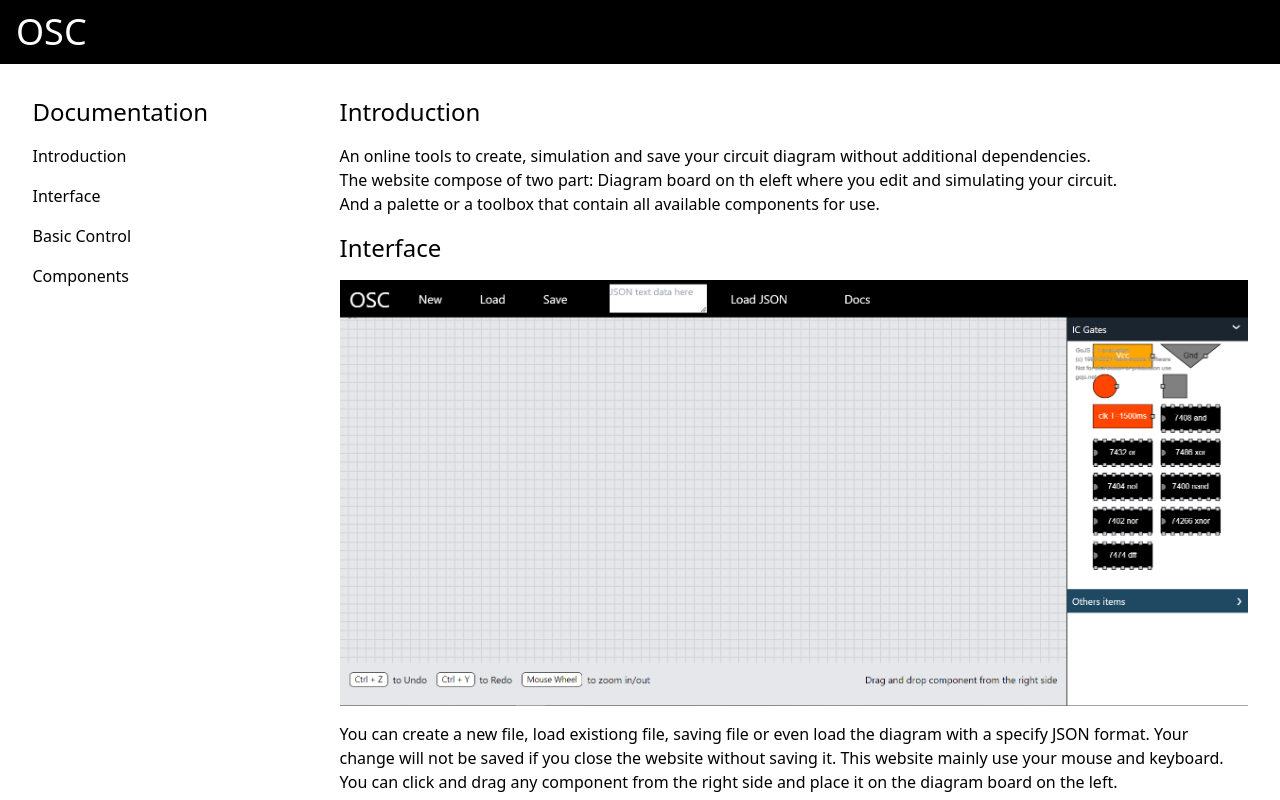
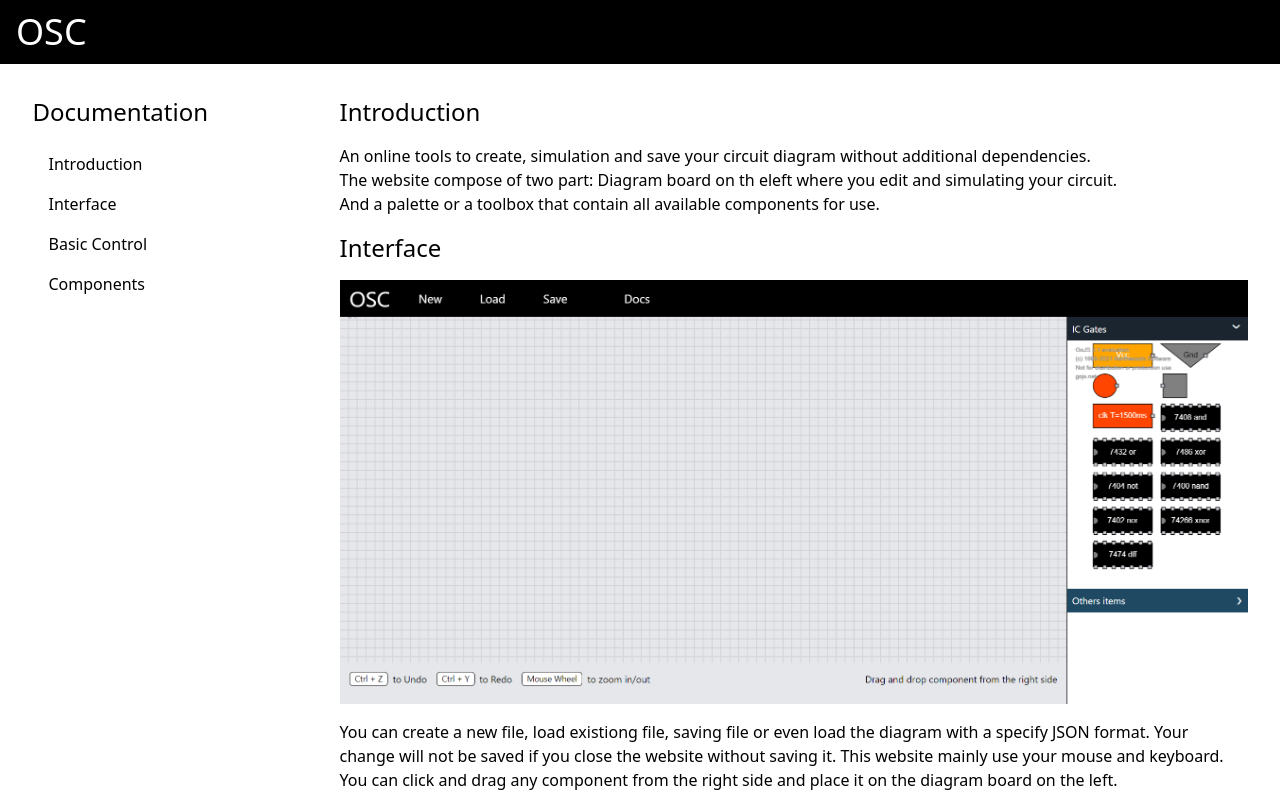
Before and after one commit to apiwitp2070/online-simple-circuit, a React (Create React App) app in the folder frontend/: page /documents in a window 1280 px wide. Shown: the top 800 px of the page. Built offline with nearby package versions, Linux system fonts and the light colour scheme.

Commit message:
remove load json text

```diff
--- a/frontend/src/documents.tsx
+++ b/frontend/src/documents.tsx
@@ -8,6 +8,8 @@ function Docs() {
   const ctrl = useRef<any>(null);
   const comp = useRef<any>(null);
   let history = useHistory();
+
+  const headerTopic = "px-4 py-2 cursor-pointer transition duration-300 hover:bg-gray-200"
 
   useEffect(() => {
     document.title = "OSC Documentation"
@@ -34,11 +36,11 @@ function Docs() {
       <div ref={intro} className="relative flex mx-auto" style={{maxWidth: 1215}}>
 
         <div className="fixed w-1/5 mt-24">
-          <h1 className="text-2xl">Documentation</h1>
-          <h1 className="cursor-pointer my-4" onClick={() => scrollToRef(intro)}>Introduction</h1>
-          <h1 className="cursor-pointer my-4" onClick={() => scrollToRef(inter)}>Interface</h1>
-          <h1 className="cursor-pointer my-4" onClick={() => scrollToRef(ctrl)}>Basic Control</h1>
-          <h1 className="cursor-pointer my-4" onClick={() => scrollToRef(comp)}>Components</h1>
+          <h1 className="text-2xl mb-4">Documentation</h1>
+          <h1 className={headerTopic} onClick={() => scrollToRef(intro)}>Introduction</h1>
+          <h1 className={headerTopic} onClick={() => scrollToRef(inter)}>Interface</h1>
+          <h1 className={headerTopic} onClick={() => scrollToRef(ctrl)}>Basic Control</h1>
+          <h1 className={headerTopic} onClick={() => scrollToRef(comp)}>Components</h1>
         </div>
 
         <div className="absolute right-0 w-4/5 pl-16 mt-24">
--- a/frontend/src/main.tsx
+++ b/frontend/src/main.tsx
@@ -103,6 +103,7 @@ function initDiagram() {
     $(go.GraphLinksModel,
       { linkFromPortIdProperty: "fromPort",  // required information:
         linkToPortIdProperty: "toPort",      // identifies data property names
+        linkKeyProperty: 'key',
     });
 
   // node template helpers (Tooltip when hover with mouse)
@@ -1432,15 +1433,7 @@ function Main() {
           <input type="file" name="load-file" id="load-file" onChange={(e) => loadFile(e)}/>
         </button>
         <button onClick={(e) => setSystemValue(3)} className={Button}>Save</button>
-        <div className="mx-8 flex">
-          <textarea
-            placeholder="JSON text data here"
-            className="m-2 focus:outline-none"
-            onChange={(e) => handleJsonText(e.target.value)}>
-          </textarea>
-          <button onClick={(e) => setSystemValue(2)} className={Button}>Load JSON</button>
-        </div>
-        <a href='./documents' target='_blank' rel='noopener noreferrer'>
+        <a className='ml-8' href='./documents' target='_blank' rel='noopener noreferrer'>
           <button className={Button}>Docs</button>
         </a>
       </div>
```
Also changed, not shown: frontend/src/components/images/interface.png.
